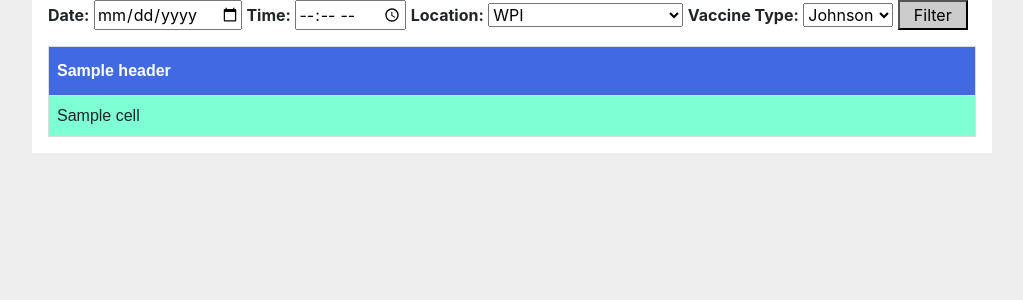
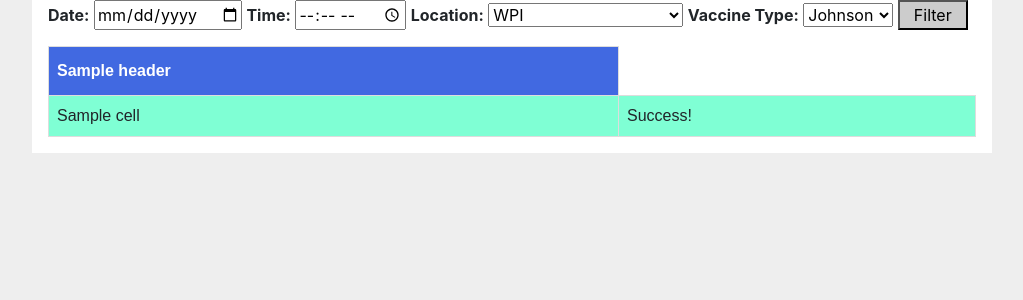
Before and after one commit to panargirakis/Vaccine_Management_System_DBMS, a Flask app: template flaskr/templates/auth/schedule_appt_success.html in a window 1280 px wide. Shown: the part 133-433 px from the top of the page, without its empty margins (128-1151 px from the left). Run offline with Flask 2, Linux system fonts and the light colour scheme; the template is opened without the code that fills it: most values are stand-ins (such as "Sample title", 1, 10 or a date in 2020); some libraries are stand-ins or nearby versions.

Commit message:
success page added

```diff
--- a/flaskr/templates/auth/schedule_appt_success.html
+++ b/flaskr/templates/auth/schedule_appt_success.html
@@ -84,6 +84,7 @@
           {{ cell }}
           </td>
       {% endfor %}
+      <td>Success!</td>
       </tr>
   {%  endfor %}
   </table>
```
